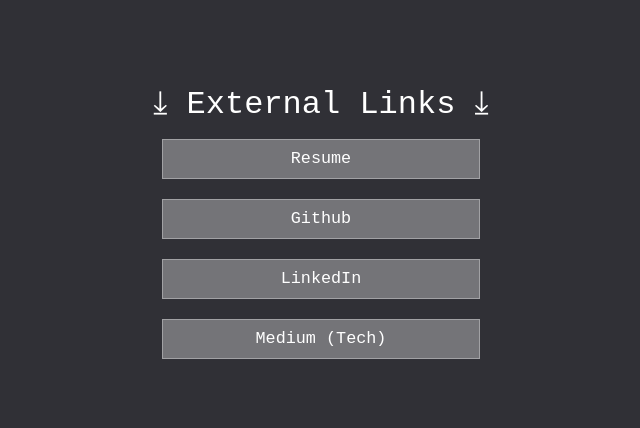
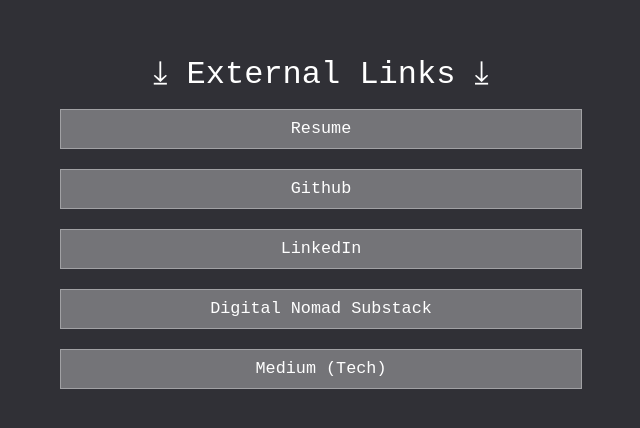
Before and after one commit to myngpog/portfolio-website, a website with bundled scripts: page index.html in a window 1280 px wide. Shown: the part 1770-2198 px from the top of the page, without its empty margins (319-959 px from the left). Built offline with nearby package versions, Linux system fonts and the light colour scheme; files whose address does not match are found by name.

Commit message:
added new button

```diff
--- a/index.html
+++ b/index.html
@@ -81,9 +81,7 @@
       <button onClick=""><a href="https://docs.google.com/document/d/1ws6pZy_5hcCv1O_tbWaLMVH9QylKmyv_/edit?usp=sharing&ouid=112172375423865434734&rtpof=true&sd=true" target="_blank">Resume</a></button>
       <button onClick=""><a href="https://github.com/myngpog" target="_blank">Github</a></button>
       <button onClick=""><a href="https://www.linkedin.com/in/my-nguyen-9a0643229/" target="_blank">LinkedIn</a></button>
-      <!--
-        <button onClick=""><a href="https://mknguyen.com/" target="_blank">Writing</a></button>
-      -->
+      <button onClick=""><a href="https://myngyng.substack.com/" target="_blank">Digital Nomad Substack</a></button>
       <button onClick=""><a href="https://medium.com/@myngbruh" target="_blank">Medium (Tech)</a></button>
     </div>
   </div>
```
